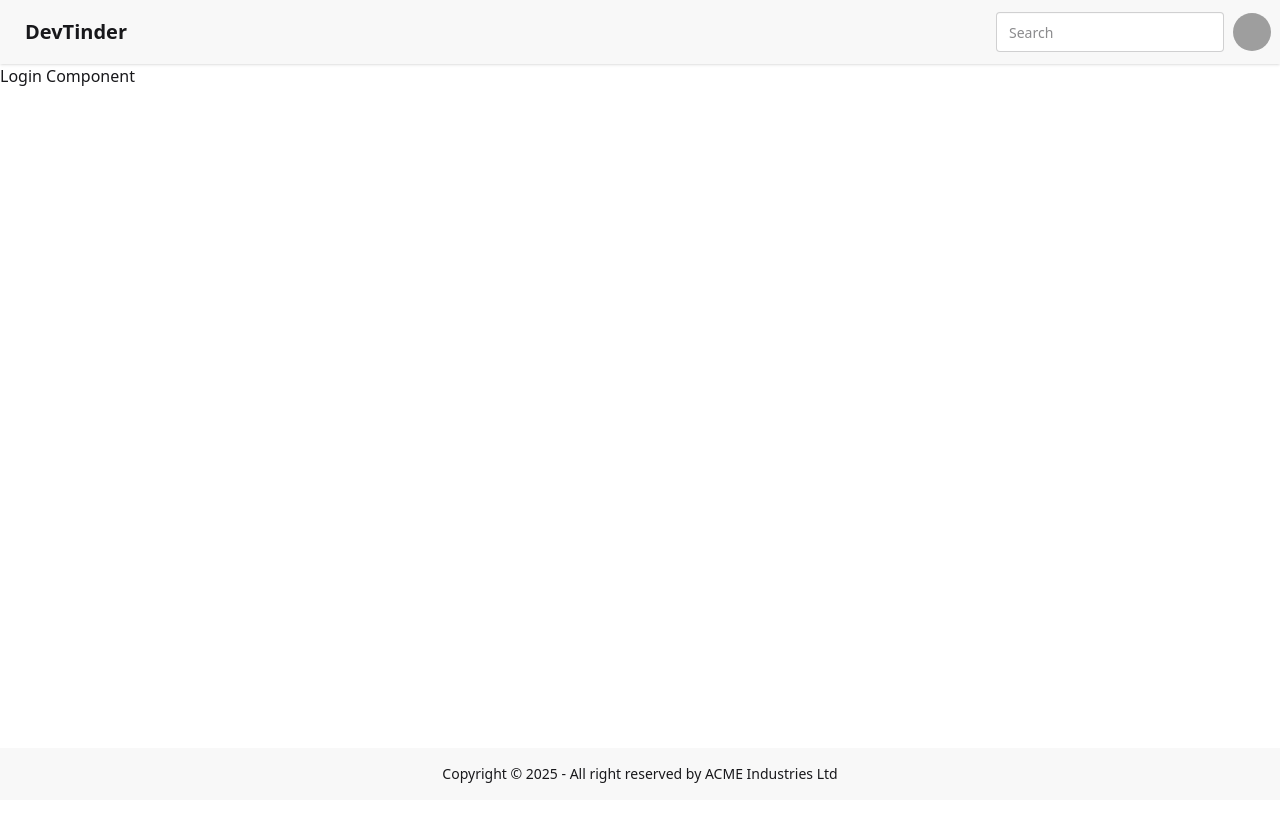
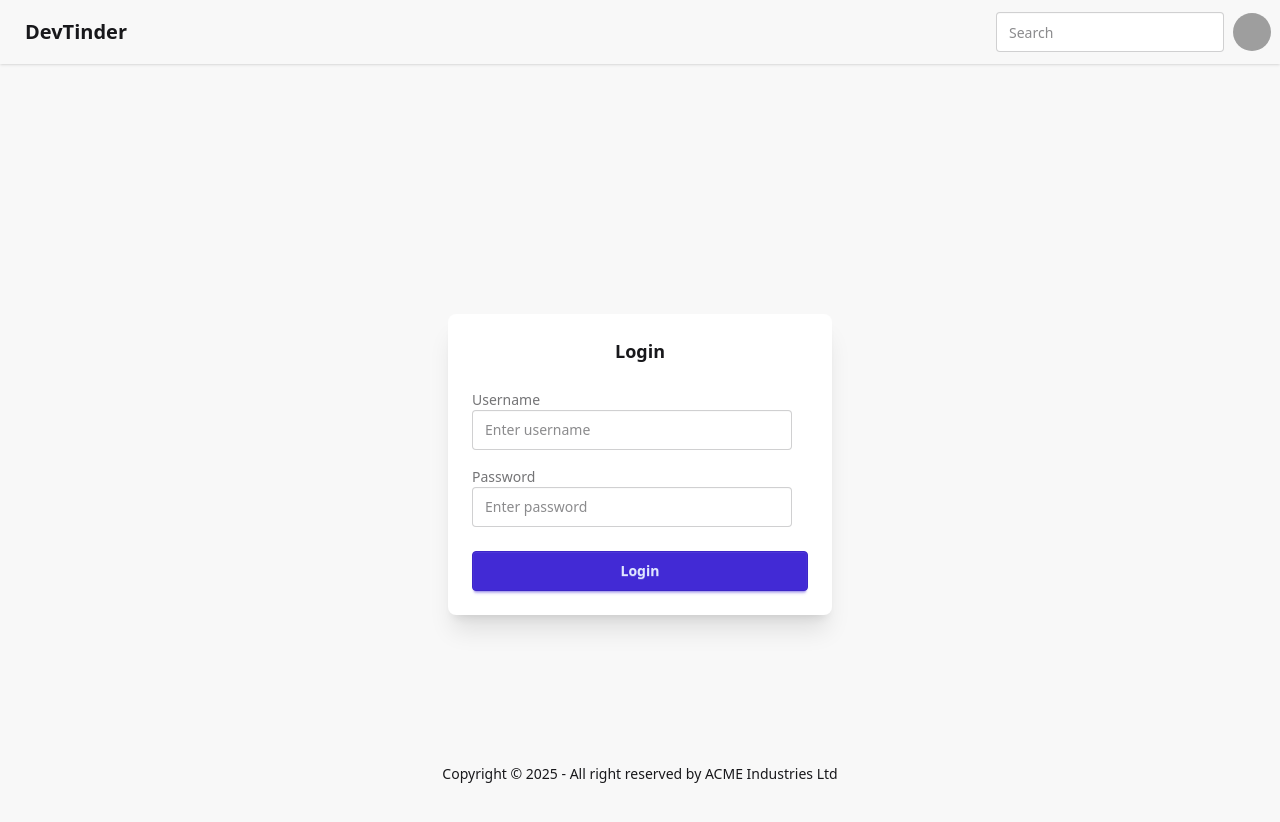
Before and after one commit to angautamg/dev_tinder_web, a React (Vite) app: page /login in a window 1280 px wide. Shown: the top 822 px of the page. Before the commit the page ends 800 px from the top, so only its background shows below. Built offline with nearby package versions, Linux system fonts and the light colour scheme; grey boxes are pictures that could not be loaded.

Commit message:
feat: implement Login component with form fields for username and password

```diff
--- a/src/Login.tsx
+++ b/src/Login.tsx
@@ -1,4 +1,42 @@
+import React from "react";
+
 const Login = () => {
-  return <div>Login Component</div>;
-}
+  return (
+    <div className="flex items-center justify-center min-h-screen bg-base-200">
+      <div className="card w-96 bg-base-100 shadow-xl">
+        <div className="card-body">
+          <h2 className="card-title justify-center mb-4">Login</h2>
+          <form>
+            <div className="form-control mb-4">
+              <label className="label">
+                <span className="label-text">Username</span>
+              </label>
+              <input
+                type="text"
+                placeholder="Enter username"
+                className="input input-bordered"
+              />
+            </div>
+            <div className="form-control mb-6">
+              <label className="label">
+                <span className="label-text">Password</span>
+              </label>
+              <input
+                type="password"
+                placeholder="Enter password"
+                className="input input-bordered"
+              />
+            </div>
+            <div className="form-control">
+              <button className="btn btn-primary w-full" type="submit">
+                Login
+              </button>
+            </div>
+          </form>
+        </div>
+      </div>
+    </div>
+  );
+};
+
 export default Login;
```
